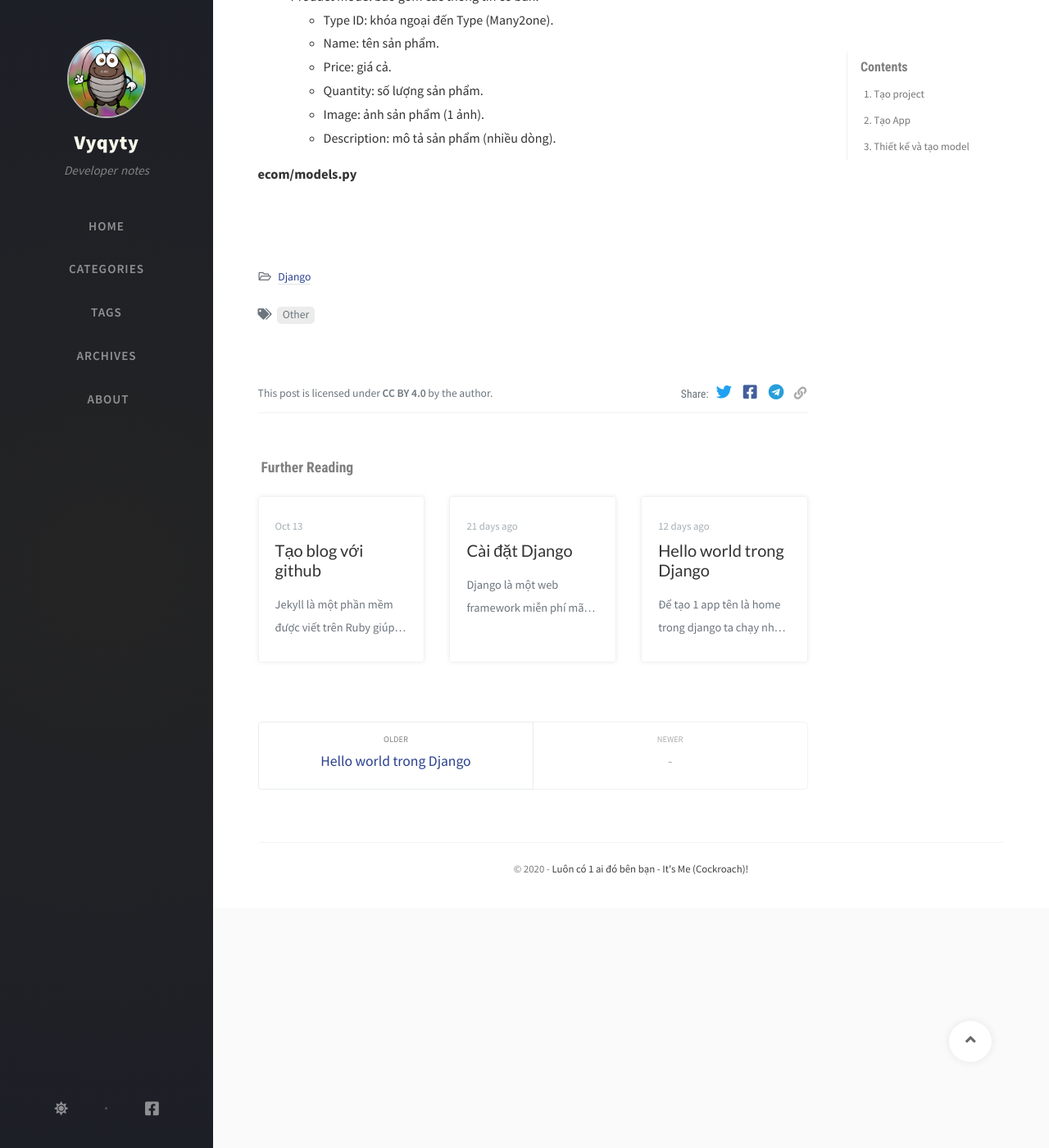
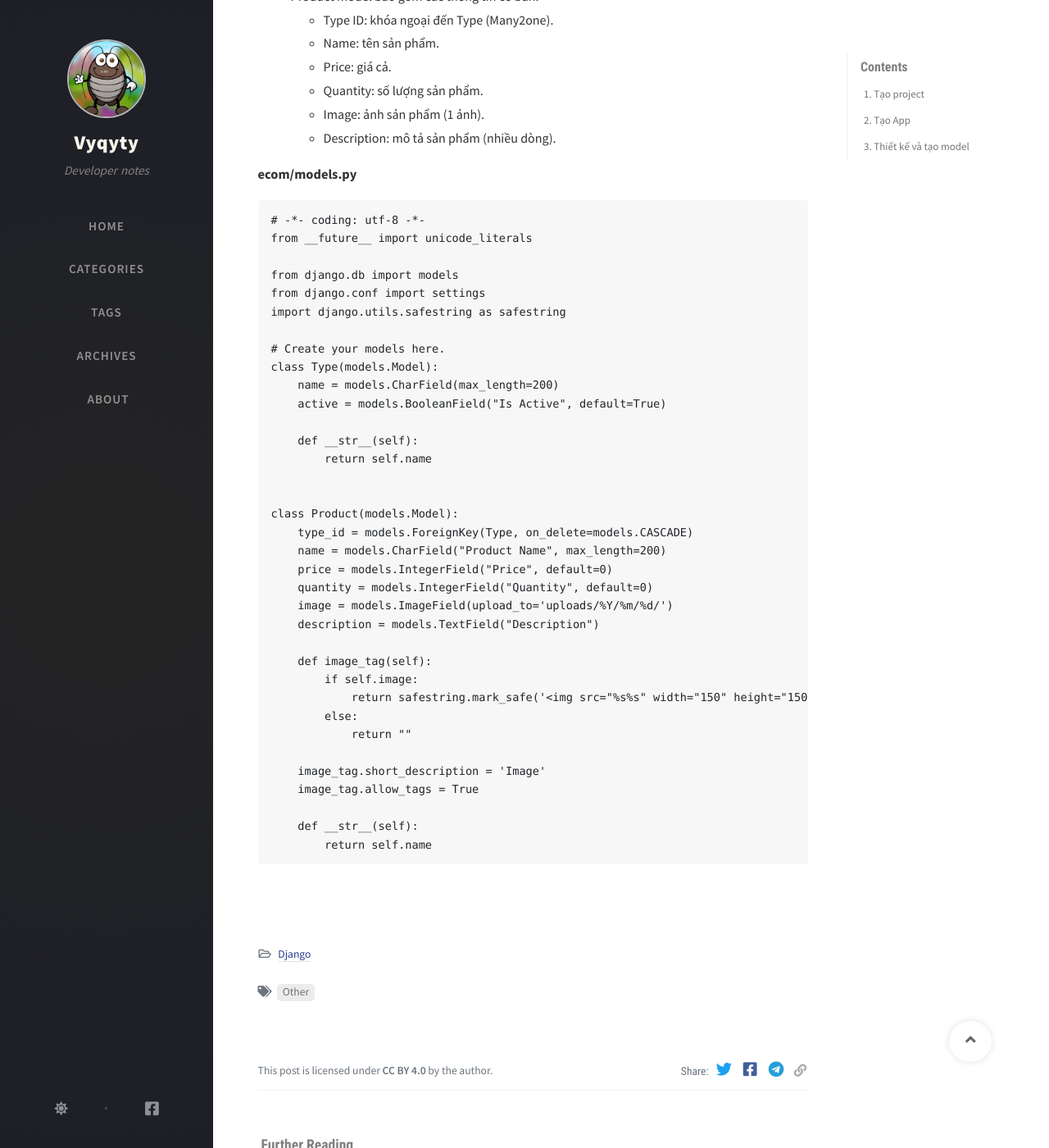
Before and after one commit to vyqyty/vyqyty.github.io, a Jekyll site: the page built from _posts/2020-11-23-web-ban-hang-don-gian-trong-django.md, in a window 1280 px wide and 1400 px high, scrolled down 1923 px. Shown: the whole window at 82% size. Built offline with Jekyll 4.4.1, drawn with Linux system fonts in a browser that asks for light colours; nearby versions of some CDN libraries; comment, search, counter and statistics services are not loaded.

Commit message:
Update 2020-11-23-web-ban-hang-don-gian-trong-django.md

````diff
--- a/_posts/2020-11-23-web-ban-hang-don-gian-trong-django.md
+++ b/_posts/2020-11-23-web-ban-hang-don-gian-trong-django.md
@@ -73,3 +73,40 @@ Ta sẽ thiết kế 1 model đơn giản có:
    * Description: mô tả sản phẩm (nhiều dòng).
 
 **ecom/models.py**
+```
+# -*- coding: utf-8 -*-
+from __future__ import unicode_literals
+
+from django.db import models
+from django.conf import settings
+import django.utils.safestring as safestring
+
+# Create your models here.
+class Type(models.Model):
+    name = models.CharField(max_length=200)
+    active = models.BooleanField("Is Active", default=True)
+
+    def __str__(self):
+        return self.name
+
+
+class Product(models.Model):
+    type_id = models.ForeignKey(Type, on_delete=models.CASCADE)
+    name = models.CharField("Product Name", max_length=200)
+    price = models.IntegerField("Price", default=0)
+    quantity = models.IntegerField("Quantity", default=0)
+    image = models.ImageField(upload_to='uploads/%Y/%m/%d/')
+    description = models.TextField("Description")
+
+    def image_tag(self):
+        if self.image:
+            return safestring.mark_safe('<img src="%s%s" width="150" height="150" />' % (settings.MEDIA_URL, self.image))
+        else:
+            return ""
+
+    image_tag.short_description = 'Image'
+    image_tag.allow_tags = True
+
+    def __str__(self):
+        return self.name
+```
````
